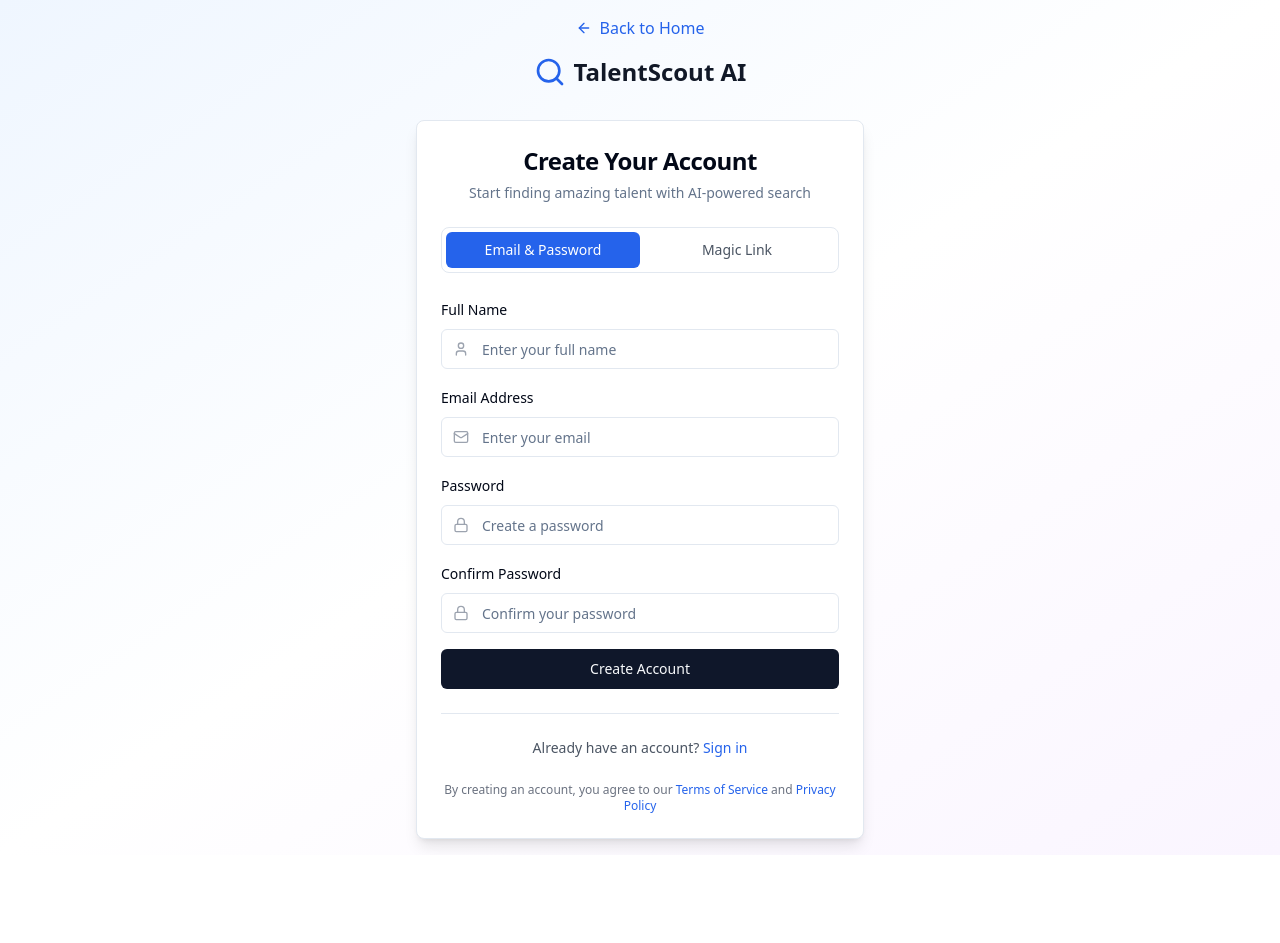
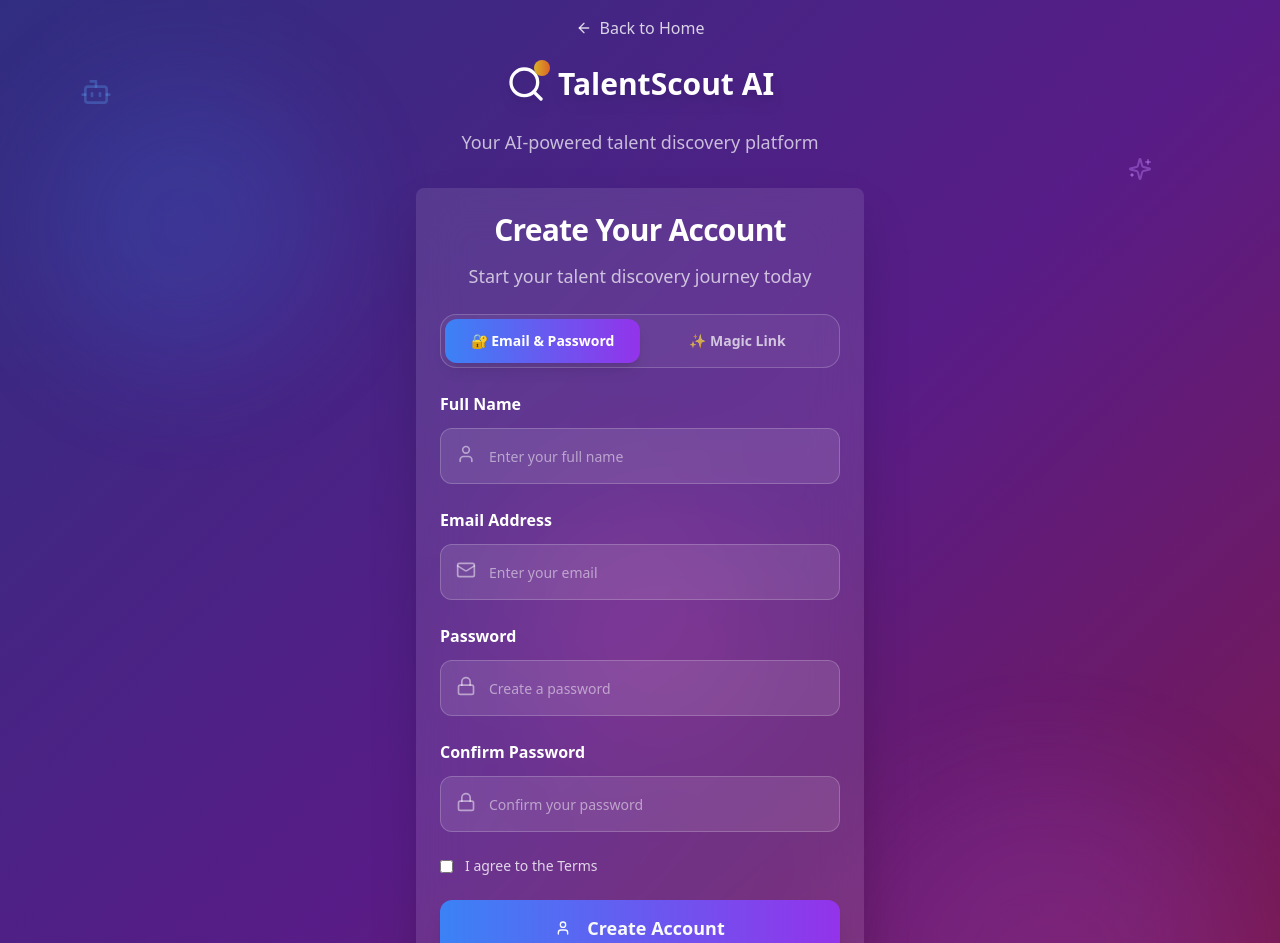
Before and after one commit to ilhamdirga22/talent-scout-spark, a React (Vite) app: page /register in a window 1280 px wide. Shown: the top 943 px of the page. Before the commit the page ends 855 px from the top, so only its background shows below. Built offline with nearby package versions, Linux system fonts and the light colour scheme.

Commit message:
Fix: Apply login page design to register page
Apply the same design elements from the login page to the register page after clicking "Get Started".

```diff
--- a/src/pages/Register.tsx
+++ b/src/pages/Register.tsx
@@ -5,7 +5,7 @@ import { Card, CardContent, CardDescription, CardHeader, CardTitle } from "@/com
 import { Input } from "@/components/ui/input";
 import { Label } from "@/components/ui/label";
 import { Separator } from "@/components/ui/separator";
-import { Search, Mail, Lock, User, ArrowLeft } from "lucide-react";
+import { Search, Mail, Lock, User, ArrowLeft, Sparkles, Bot, Zap, Stars, LogIn } from "lucide-react";
 import { Link } from "react-router-dom";
 import { useToast } from "@/hooks/use-toast";
 
@@ -34,7 +34,7 @@ const Register = () => {
     // Basic validation
     if (formData.password !== formData.confirmPassword) {
       toast({
-        title: "Error",
+        title: "❌ Error",
         description: "Passwords don't match",
         variant: "destructive"
       });
@@ -44,7 +44,7 @@ const Register = () => {
 
     if (formData.password.length < 6) {
       toast({
-        title: "Error",
+        title: "❌ Error",
         description: "Password must be at least 6 characters",
         variant: "destructive"
       });
@@ -55,7 +55,7 @@ const Register = () => {
     // Simulate registration
     setTimeout(() => {
       toast({
-        title: "Success!",
+        title: "🎉 Success!",
         description: "Account created successfully. Please check your email to verify your account."
       });
       setIsLoading(false);
@@ -70,7 +70,7 @@ const Register = () => {
     // Simulate magic link
     setTimeout(() => {
       toast({
-        title: "Magic Link Sent!",
+        title: "✨ Magic Link Sent!",
         description: "Check your email for a secure sign-in link."
       });
       setIsLoading(false);
@@ -78,61 +78,82 @@ const Register = () => {
   };
 
   return (
-    <div className="min-h-screen bg-gradient-to-br from-blue-50 via-white to-purple-50 flex items-center justify-center p-4">
+    <div className="min-h-screen bg-gradient-to-br from-indigo-900 via-purple-900 to-pink-900 relative overflow-hidden">
+      {/* Animated Background Elements */}
+      <div className="absolute inset-0">
+        <div className="absolute top-20 left-10 w-72 h-72 bg-blue-500/20 rounded-full blur-3xl animate-pulse"></div>
+        <div className="absolute bottom-20 right-10 w-96 h-96 bg-purple-500/20 rounded-full blur-3xl animate-pulse" style={{ animationDelay: '2s' }}></div>
+        <div className="absolute top-1/2 left-1/2 transform -translate-x-1/2 -translate-y-1/2 w-64 h-64 bg-pink-500/20 rounded-full blur-3xl animate-pulse" style={{ animationDelay: '4s' }}></div>
+      </div>
+
+      {/* Floating Icons */}
+      <div className="absolute inset-0 overflow-hidden pointer-events-none">
+        <Bot className="absolute top-20 left-20 h-8 w-8 text-blue-400/30 animate-bounce" style={{ animationDelay: '1s' }} />
+        <Sparkles className="absolute top-40 right-32 h-6 w-6 text-purple-400/40 animate-bounce" style={{ animationDelay: '2s' }} />
+        <Zap className="absolute bottom-32 left-32 h-7 w-7 text-pink-400/30 animate-bounce" style={{ animationDelay: '3s' }} />
+        <Stars className="absolute bottom-20 right-20 h-9 w-9 text-indigo-400/30 animate-bounce" style={{ animationDelay: '0.5s' }} />
+      </div>
+
+      <div className="relative z-10 flex items-center justify-center min-h-screen p-4">
         <div className="w-full max-w-md">
           {/* Header */}
           <div className="text-center mb-8">
-          <Link to="/" className="inline-flex items-center text-blue-600 hover:text-blue-700 mb-4">
-            <ArrowLeft className="h-4 w-4 mr-2" />
+            <Link to="/" className="inline-flex items-center text-white/80 hover:text-white mb-6 transition-colors group">
+              <ArrowLeft className="h-4 w-4 mr-2 group-hover:-translate-x-1 transition-transform" />
               Back to Home
             </Link>
-          <div className="flex items-center justify-center space-x-2 mb-4">
-            <Search className="h-8 w-8 text-blue-600" />
-            <span className="text-2xl font-bold text-gray-900">TalentScout AI</span>
+            <div className="flex items-center justify-center space-x-3 mb-6">
+              <div className="relative">
+                <Search className="h-10 w-10 text-white drop-shadow-lg" />
+                <div className="absolute -top-1 -right-1 w-4 h-4 bg-gradient-to-r from-yellow-400 to-orange-500 rounded-full animate-pulse"></div>
               </div>
+              <span className="text-3xl font-bold text-white drop-shadow-lg">TalentScout AI</span>
+            </div>
+            <p className="text-white/70 text-lg font-medium">Your AI-powered talent discovery platform</p>
           </div>
 
-        <Card className="shadow-lg">
-          <CardHeader className="text-center">
-            <CardTitle className="text-2xl">Create Your Account</CardTitle>
-            <CardDescription>
-              Start finding amazing talent with AI-powered search
+          {/* Main Card */}
+          <Card className="shadow-2xl border-0 backdrop-blur-xl bg-white/10 hover:bg-white/15 transition-all duration-300 hover:scale-105">
+            <CardHeader className="text-center pb-6">
+              <CardTitle className="text-3xl text-white font-bold mb-2">Create Your Account</CardTitle>
+              <CardDescription className="text-white/70 text-lg">
+                Start your talent discovery journey today
               </CardDescription>
             </CardHeader>
             <CardContent className="space-y-6">
-            {/* Toggle between email/password and magic link */}
-            <div className="flex rounded-lg border p-1">
+              {/* Toggle Buttons */}
+              <div className="flex rounded-2xl border border-white/20 p-1 bg-white/5">
                 <button
                   type="button"
-                className={`flex-1 py-2 px-4 rounded-md text-sm font-medium transition-colors ${
+                  className={`flex-1 py-3 px-6 rounded-xl text-sm font-bold transition-all duration-300 ${
                     !isMagicLink
-                    ? "bg-blue-600 text-white"
-                    : "text-gray-600 hover:text-gray-900"
+                      ? "bg-gradient-to-r from-blue-500 to-purple-600 text-white shadow-lg"
+                      : "text-white/70 hover:text-white hover:bg-white/10"
                   }`}
                   onClick={() => setIsMagicLink(false)}
                 >
-                Email & Password
+                  🔐 Email & Password
                 </button>
                 <button
                   type="button"
-                className={`flex-1 py-2 px-4 rounded-md text-sm font-medium transition-colors ${
+                  className={`flex-1 py-3 px-6 rounded-xl text-sm font-bold transition-all duration-300 ${
                     isMagicLink
-                    ? "bg-blue-600 text-white"
-                    : "text-gray-600 hover:text-gray-900"
+                      ? "bg-gradient-to-r from-purple-500 to-pink-600 text-white shadow-lg"
+                      : "text-white/70 hover:text-white hover:bg-white/10"
                   }`}
                   onClick={() => setIsMagicLink(true)}
                 >
-                Magic Link
+                  ✨ Magic Link
                 </button>
               </div>
 
               {isMagicLink ? (
                 /* Magic Link Form */
-              <form onSubmit={handleMagicLinkRegister} className="space-y-4">
-                <div className="space-y-2">
-                  <Label htmlFor="name">Full Name</Label>
-                  <div className="relative">
-                    <User className="absolute left-3 top-3 h-4 w-4 text-gray-400" />
+                <form onSubmit={handleMagicLinkRegister} className="space-y-6">
+                  <div className="space-y-3">
+                    <Label htmlFor="name" className="text-white font-semibold text-base">Full Name</Label>
+                    <div className="relative group">
+                      <User className="absolute left-4 top-4 h-5 w-5 text-white/50 group-focus-within:text-white transition-colors" />
                       <Input
                         id="name"
                         name="name"
@@ -140,16 +161,16 @@ const Register = () => {
                         placeholder="Enter your full name"
                         value={formData.name}
                         onChange={handleInputChange}
-                      className="pl-10"
+                        className="pl-12 h-14 bg-white/10 border-white/20 text-white placeholder:text-white/50 rounded-xl focus:bg-white/20 focus:border-white/40 transition-all duration-300"
                         required
                       />
                     </div>
                   </div>
 
-                <div className="space-y-2">
-                  <Label htmlFor="email">Email Address</Label>
-                  <div className="relative">
-                    <Mail className="absolute left-3 top-3 h-4 w-4 text-gray-400" />
+                  <div className="space-y-3">
+                    <Label htmlFor="email" className="text-white font-semibold text-base">Email Address</Label>
+                    <div className="relative group">
+                      <Mail className="absolute left-4 top-4 h-5 w-5 text-white/50 group-focus-within:text-white transition-colors" />
                       <Input
                         id="email"
                         name="email"
@@ -157,27 +178,41 @@ const Register = () => {
                         placeholder="Enter your email"
                         value={formData.email}
                         onChange={handleInputChange}
-                      className="pl-10"
+                        className="pl-12 h-14 bg-white/10 border-white/20 text-white placeholder:text-white/50 rounded-xl focus:bg-white/20 focus:border-white/40 transition-all duration-300"
                         required
                       />
                     </div>
                   </div>
 
-                <Button type="submit" className="w-full" disabled={isLoading}>
-                  {isLoading ? "Sending Magic Link..." : "Send Magic Link"}
+                  <Button
+                    type="submit"
+                    className="w-full h-14 text-lg font-bold bg-gradient-to-r from-purple-500 to-pink-600 hover:from-purple-600 hover:to-pink-700 border-0 shadow-xl hover:shadow-2xl hover:scale-105 transition-all duration-300 rounded-xl"
+                    disabled={isLoading}
+                  >
+                    {isLoading ? (
+                      <>
+                        <div className="animate-spin rounded-full h-5 w-5 border-b-2 border-white mr-3"></div>
+                        Sending Magic Link...
+                      </>
+                    ) : (
+                      <>
+                        <Sparkles className="h-5 w-5 mr-2" />
+                        Send Magic Link
+                      </>
+                    )}
                   </Button>
 
-                <p className="text-xs text-gray-600 text-center">
-                  We'll send you a secure link to sign in without a password
+                  <p className="text-sm text-white/60 text-center bg-white/5 rounded-lg p-3">
+                    ✨ We'll send you a secure link to create your account without a password
                   </p>
                 </form>
               ) : (
                 /* Email/Password Form */
-              <form onSubmit={handleEmailPasswordRegister} className="space-y-4">
-                <div className="space-y-2">
-                  <Label htmlFor="name">Full Name</Label>
-                  <div className="relative">
-                    <User className="absolute left-3 top-3 h-4 w-4 text-gray-400" />
+                <form onSubmit={handleEmailPasswordRegister} className="space-y-6">
+                  <div className="space-y-3">
+                    <Label htmlFor="name" className="text-white font-semibold text-base">Full Name</Label>
+                    <div className="relative group">
+                      <User className="absolute left-4 top-4 h-5 w-5 text-white/50 group-focus-within:text-white transition-colors" />
                       <Input
                         id="name"
                         name="name"
@@ -185,16 +220,16 @@ const Register = () => {
                         placeholder="Enter your full name"
                         value={formData.name}
                         onChange={handleInputChange}
-                      className="pl-10"
+                        className="pl-12 h-14 bg-white/10 border-white/20 text-white placeholder:text-white/50 rounded-xl focus:bg-white/20 focus:border-white/40 transition-all duration-300"
                         required
                       />
                     </div>
                   </div>
 
-                <div className="space-y-2">
-                  <Label htmlFor="email">Email Address</Label>
-                  <div className="relative">
-                    <Mail className="absolute left-3 top-3 h-4 w-4 text-gray-400" />
+                  <div className="space-y-3">
+                    <Label htmlFor="email" className="text-white font-semibold text-base">Email Address</Label>
+                    <div className="relative group">
+                      <Mail className="absolute left-4 top-4 h-5 w-5 text-white/50 group-focus-within:text-white transition-colors" />
                       <Input
                         id="email"
                         name="email"
@@ -202,16 +237,16 @@ const Register = () => {
                         placeholder="Enter your email"
                         value={formData.email}
                         onChange={handleInputChange}
-                      className="pl-10"
+                        className="pl-12 h-14 bg-white/10 border-white/20 text-white placeholder:text-white/50 rounded-xl focus:bg-white/20 focus:border-white/40 transition-all duration-300"
                         required
                       />
                     </div>
                   </div>
 
-                <div className="space-y-2">
-                  <Label htmlFor="password">Password</Label>
-                  <div className="relative">
-                    <Lock className="absolute left-3 top-3 h-4 w-4 text-gray-400" />
+                  <div className="space-y-3">
+                    <Label htmlFor="password" className="text-white font-semibold text-base">Password</Label>
+                    <div className="relative group">
+                      <Lock className="absolute left-4 top-4 h-5 w-5 text-white/50 group-focus-within:text-white transition-colors" />
                       <Input
                         id="password"
                         name="password"
@@ -219,16 +254,16 @@ const Register = () => {
                         placeholder="Create a password"
                         value={formData.password}
                         onChange={handleInputChange}
-                      className="pl-10"
+                        className="pl-12 h-14 bg-white/10 border-white/20 text-white placeholder:text-white/50 rounded-xl focus:bg-white/20 focus:border-white/40 transition-all duration-300"
                         required
                       />
                     </div>
                   </div>
 
-                <div className="space-y-2">
-                  <Label htmlFor="confirmPassword">Confirm Password</Label>
-                  <div className="relative">
-                    <Lock className="absolute left-3 top-3 h-4 w-4 text-gray-400" />
+                  <div className="space-y-3">
+                    <Label htmlFor="confirmPassword" className="text-white font-semibold text-base">Confirm Password</Label>
+                    <div className="relative group">
+                      <Lock className="absolute left-4 top-4 h-5 w-5 text-white/50 group-focus-within:text-white transition-colors" />
                       <Input
                         id="confirmPassword"
                         name="confirmPassword"
@@ -236,35 +271,68 @@ const Register = () => {
                         placeholder="Confirm your password"
                         value={formData.confirmPassword}
                         onChange={handleInputChange}
-                      className="pl-10"
+                        className="pl-12 h-14 bg-white/10 border-white/20 text-white placeholder:text-white/50 rounded-xl focus:bg-white/20 focus:border-white/40 transition-all duration-300"
                         required
                       />
                     </div>
                   </div>
 
-                <Button type="submit" className="w-full" disabled={isLoading}>
-                  {isLoading ? "Creating Account..." : "Create Account"}
+                  <div className="flex items-center justify-between text-sm">
+                    <label className="flex items-center space-x-3 cursor-pointer text-white/80 hover:text-white transition-colors">
+                      <input type="checkbox" className="rounded border-white/30 bg-white/10 text-purple-500 focus:ring-purple-500 focus:ring-offset-0" />
+                      <span>I agree to the Terms</span>
+                    </label>
+                  </div>
+
+                  <Button
+                    type="submit"
+                    className="w-full h-14 text-lg font-bold bg-gradient-to-r from-blue-500 to-purple-600 hover:from-blue-600 hover:to-purple-700 border-0 shadow-xl hover:shadow-2xl hover:scale-105 transition-all duration-300 rounded-xl"
+                    disabled={isLoading}
+                  >
+                    {isLoading ? (
+                      <>
+                        <div className="animate-spin rounded-full h-5 w-5 border-b-2 border-white mr-3"></div>
+                        Creating Account...
+                      </>
+                    ) : (
+                      <>
+                        <User className="h-5 w-5 mr-2" />
+                        Create Account
+                      </>
+                    )}
                   </Button>
                 </form>
               )}
 
-            <Separator />
+              <Separator className="bg-white/20" />
 
-            <div className="text-center text-sm text-gray-600">
-              Already have an account?{" "}
-              <Link to="/login" className="text-blue-600 hover:text-blue-700 font-medium">
-                Sign in
-              </Link>
+              <div className="space-y-4">
+                <div className="text-center">
+                  <p className="text-white/70 text-base mb-4">Already have an account?</p>
                 </div>
 
-            <div className="text-xs text-gray-500 text-center">
-              By creating an account, you agree to our{" "}
-              <a href="#" className="text-blue-600 hover:underline">Terms of Service</a>
-              {" "}and{" "}
-              <a href="#" className="text-blue-600 hover:underline">Privacy Policy</a>
+                <Link to="/login" className="block">
+                  <Button className="w-full h-14 text-lg font-bold bg-gradient-to-r from-emerald-500 to-teal-600 hover:from-emerald-600 hover:to-teal-700 border-0 shadow-xl hover:shadow-2xl hover:scale-105 transition-all duration-300 rounded-xl text-white">
+                    <LogIn className="h-5 w-5 mr-3" />
+                    Sign In to Your Account
+                    <Sparkles className="h-4 w-4 ml-2" />
+                  </Button>
+                </Link>
+
+                <div className="text-center">
+                  <p className="text-xs text-white/50 bg-white/5 rounded-lg p-2">
+                    🔒 Your data is secure and encrypted • 🚀 Join thousands of users
+                  </p>
+                </div>
               </div>
             </CardContent>
           </Card>
+
+          {/* Footer */}
+          <div className="text-center mt-8 text-white/60">
+            <p className="text-sm">✨ Start your AI-powered talent search journey today</p>
+          </div>
+        </div>
       </div>
     </div>
   );
```
Lines whose indentation alone changed are shown as unchanged.
